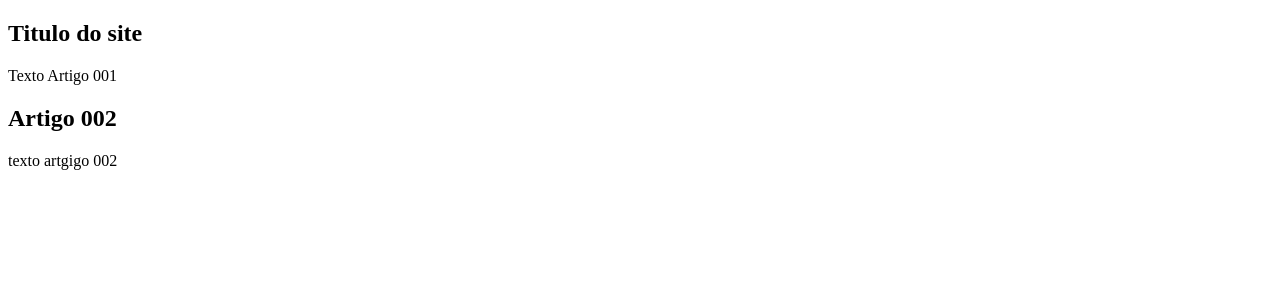
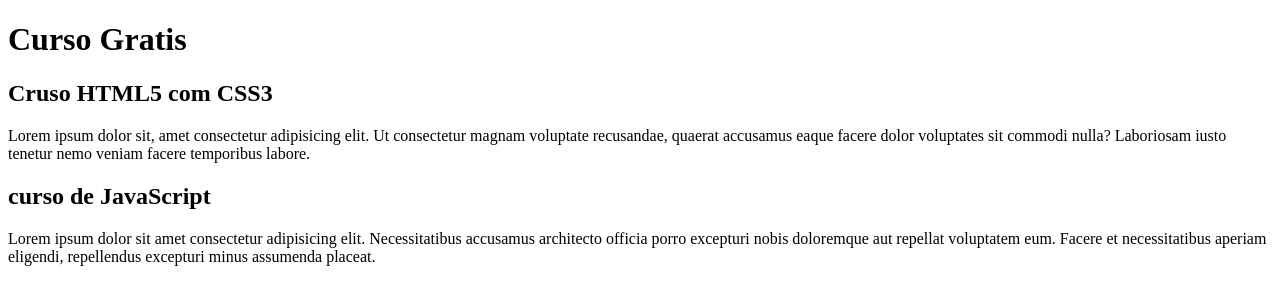
Before and after one commit to daniellaborba/projeto-site, a plain HTML site: page index.html in a window 1280 px wide. Drawn offline with Linux system fonts and the light colour scheme.

Commit message:
comecei o conteudo

```diff
--- a/index.html
+++ b/index.html
@@ -9,16 +9,17 @@
 <body>
     <main>
         <header>
+            <h1>Curso Gratis </h1>
+        </header>
+        <article>
+            <h1>Cruso HTML5 com CSS3</h1>
+            <p>Lorem ipsum dolor sit, amet consectetur adipisicing elit. Ut consectetur magnam voluptate recusandae, quaerat accusamus eaque facere dolor voluptates sit commodi nulla? Laboriosam iusto tenetur nemo veniam facere temporibus labore.</p>
+        </article>
+        <article>
+             <h2>curso de JavaScript</h2>
+             <p>Lorem ipsum dolor sit amet consectetur adipisicing elit. Necessitatibus accusamus architecto officia porro excepturi nobis doloremque aut repellat voluptatem eum. Facere et necessitatibus aperiam eligendi, repellendus excepturi minus assumenda placeat.</p>
+        </article>
 
-            <article>
-                <h1>Titulo do site</h1>
-                <p>Texto Artigo 001</p>
-            </article>
-            <article>
-             <h2>Artigo 002</h2>
-             <p>texto artgigo 002</p>
-            </article>
-        </header>
     </main>
 
 </body>
```
